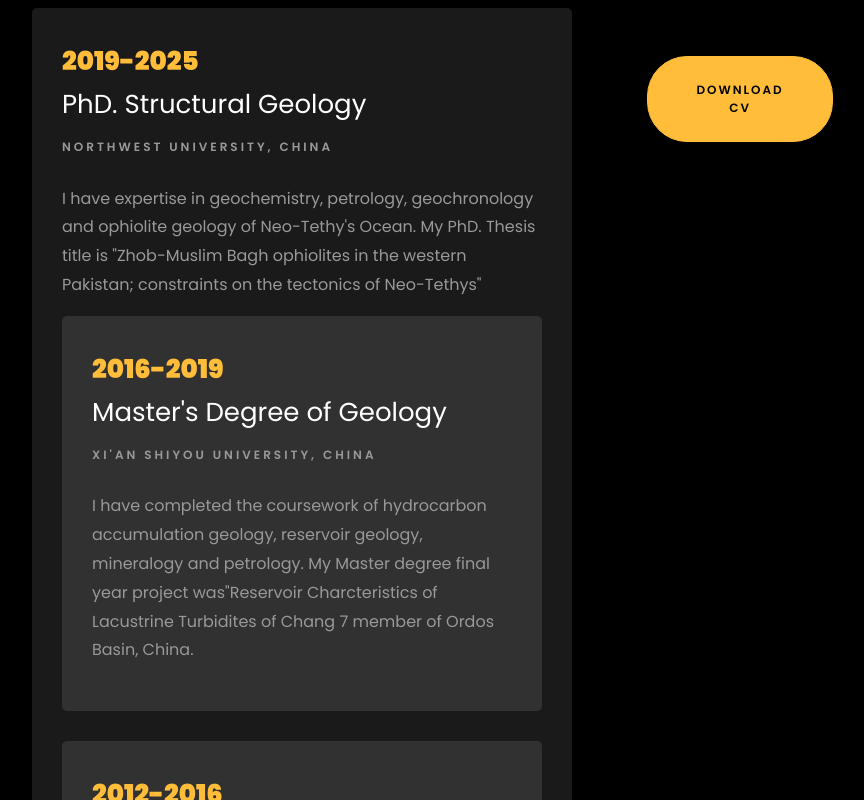
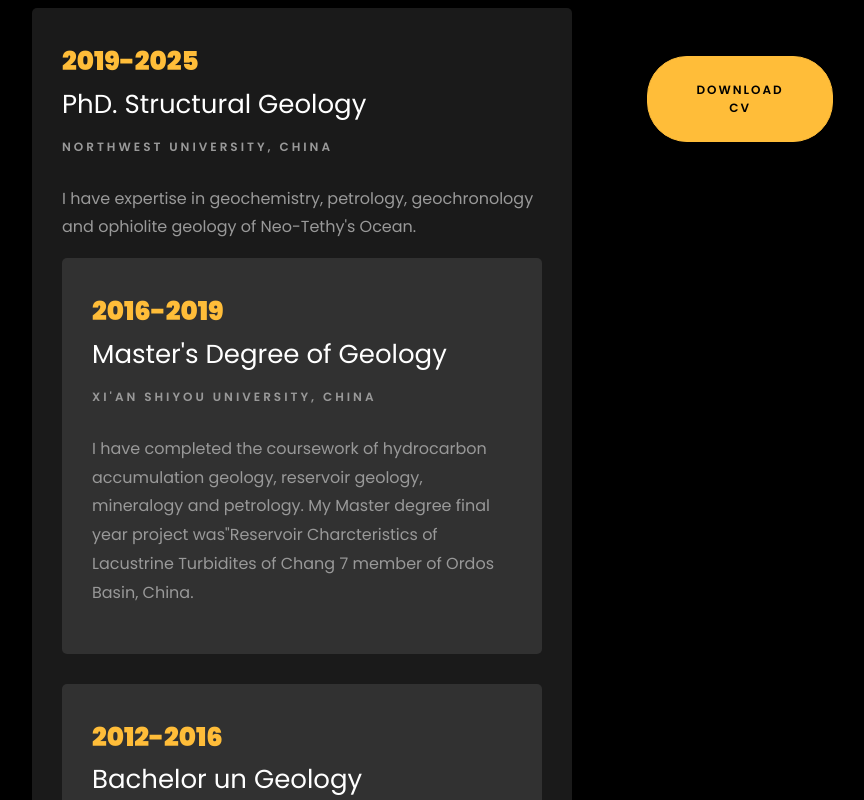
Before and after one commit to akramgeo/akramgeo.github.io, a plain HTML site: page index.html in a window 1280 px wide. Shown: the part 1824-2624 px from the top of the page, without its empty margins (53-917 px from the left). Drawn offline with Linux system fonts and the light colour scheme; files whose address does not match are found by name.

Commit message:
Update index.html

```diff
--- a/index.html
+++ b/index.html
@@ -143,7 +143,6 @@
     					<h2>PhD. Structural Geology</h2>
     					<span class="position">Northwest University, China</span>
     					<p class="mt-4">I have expertise in geochemistry, petrology, geochronology and ophiolite geology of Neo-Tethy's Ocean.
-							My PhD. Thesis title is "Zhob-Muslim Bagh ophiolites in the western Pakistan; constraints on the tectonics of Neo-Tethys"
 						</p>
     				<div class="resume-wrap ftco-animate">
     					<span class="date">2016-2019</span>
```
